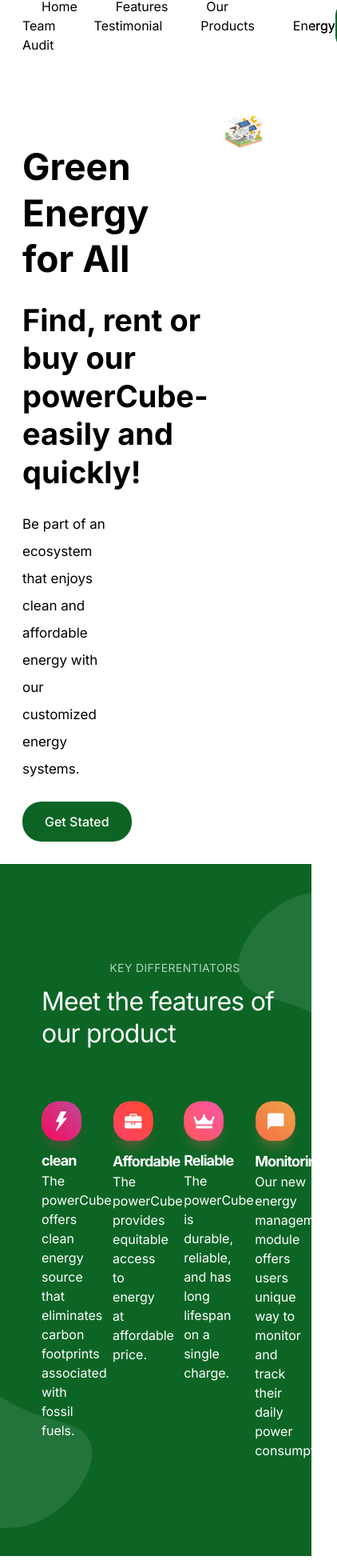
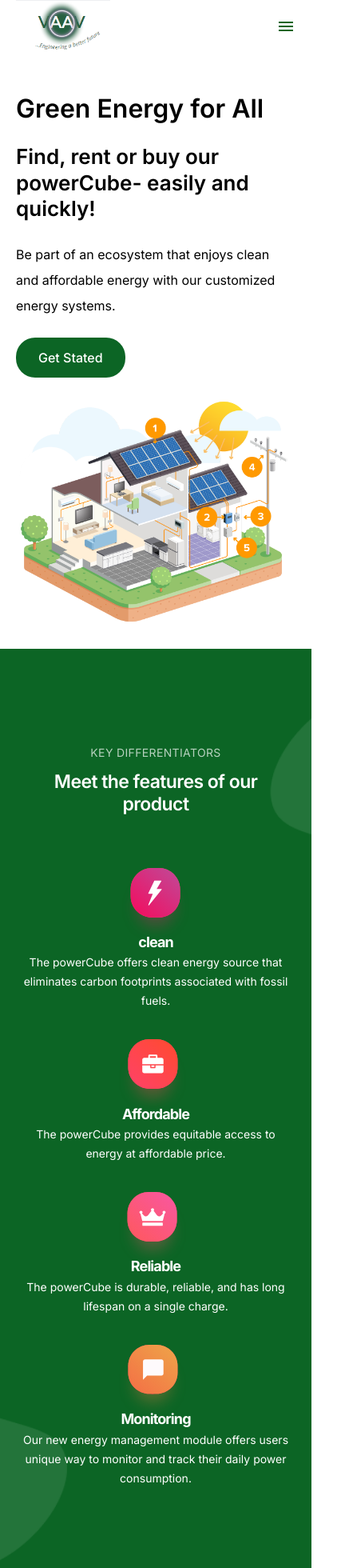
Before and after one commit to Valerie-V/VAAV-Web-App, a Next.js app: page / in a window 390 px wide. Shown: the top 1960 px of the page at 80% size, 422 px wide, since content can reach past the window. Built offline with nearby package versions, Linux system fonts and the light colour scheme.

Commit message:
responsive

```diff
--- a/app/audit/audit.js
+++ b/app/audit/audit.js
@@ -117,7 +117,7 @@ function Auditing({
 
   return (
     <div className="houseAudit flex justify-center">
-    <div className=" bg-black bg-opacity-[0.04] h-auto w-auto flex flex-col p-8 rounded-3xl">
+    <div className=" bg-black bg-opacity-[0.04] h-auto md:w-auto w-[90%] flex flex-col p-8 rounded-3xl">
       <form className="inputs mb-3" onSubmit={handleSubmit}>
         <input
         className='h-7 border-0 mr-3 rounded-xl pl-3'
--- a/app/features.js
+++ b/app/features.js
@@ -3,38 +3,38 @@ import React from 'react'
 function Features() {
   return (
     <section className='feature bg-pattern bg-no-repeat bg-cover bg-center bg-primary py-[120px]' id='features'>
-      <div className='container mx-6 px-7' aria-label='container'>
+      <div className='container md:mx-6 px-7' aria-label='container'>
         <div className="title w-full flex flex-col items-center justify-start mb-16">
             <p className='text-white opacity-70 text-sm tracking-wide mb-3'>KEY DIFFERENTIATORS</p>
-            <h2 className='text-[32px] text-white tracking-tight leading-tight'>Meet the features of our product</h2>
+            <h2 className='text-[23px] text-center font-semibold md:text-[32px] text-white tracking-tight leading-tight'>Meet the features of our product</h2>
         </div>
-        <div className='feature__body flex text-white justify-between w-full'>
-            <div className="clean text-left p-0 m-0 w-[20%]">
-                <img className='ml-[-8px] mb-[-10px]' src='/illustrations/performance.svg' alt="" />
+        <div className='feature__body flex flex-col md:flex-row text-white text-center justify-between items-center  w-full'>
+            <div className="clean flex flex-col items-center md:text-left mb-9 p-0 m-0 md:w-[20%]">
+                <img className='md:ml-[-8px] w-[25%] mb-[-10px]' src='/illustrations/performance.svg' alt="" />
                 <div>
                     <h2 className='text-[18px] text-white leading-snug tracking-tighter font-bold'>clean</h2>
-                    <span className='text-white text-base font-normal'>The powerCube offers clean energy source that eliminates carbon footprints associated with fossil fuels.</span>
+                    <span className='text-white md:text-base text-sm font-normal'>The powerCube offers clean energy source that eliminates carbon footprints associated with fossil fuels.</span>
                 </div>
             </div>
-            <div className="affordable text-left p-0 m-0 w-[20%]">
-                <img className='ml-[-8px] mb-[-10px]' src='/illustrations/partnership.svg' alt="" />
+            <div className="affordable flex flex-col items-center md:text-left mb-9 p-0 m-0 md:w-[20%]">
+                <img className='ml-[-8px]  w-[25%] mb-[-10px]' src='/illustrations/partnership.svg' alt="" />
                 <div>
                     <h2 className='text-[18px] text-white leading-snug tracking-tighter font-bold'>Affordable</h2>
-                    <span className='text-white text-base font-normal'>The powerCube provides equitable access to energy at affordable price.</span>
+                    <span className='text-white md:text-base text-sm font-normal'>The powerCube provides equitable access to energy at affordable price.</span>
                 </div>
             </div>
-            <div className="reliable text-left p-0 m-0 w-[20%]">
-                <img className='ml-[-8px] mb-[-10px]' src='/illustrations/subscription.svg' alt="" />
+            <div className="reliable flex flex-col items-center md:text-left mb-9 p-0 m-0 md:w-[20%]">
+                <img className='ml-[-8px]  w-[25%] mb-[-10px]' src='/illustrations/subscription.svg' alt="" />
                 <div>
                     <h2 className='text-[18px] text-white leading-snug tracking-tighter font-bold'>Reliable</h2>
-                    <span className='text-white text-base font-normal'>The powerCube is durable, reliable, and has long lifespan on a single charge.</span>
+                    <span className='text-white md:text-base text-sm font-normal'>The powerCube is durable, reliable, and has long lifespan on a single charge.</span>
                 </div>
             </div>
-            <div className="monitoring text-left p-0 m-0 w-[20%]">
-                <img className='ml-[-8px] mb-[-10px]' src='/illustrations/support.svg' alt="" />
+            <div className="monitoring flex flex-col items-center md:text-left mb-9 p-0 m-0 md:w-[20%]">
+                <img className='ml-[-8px]  w-[25%] mb-[-10px]' src='/illustrations/support.svg' alt="" />
                 <div>
                     <h2 className='text-[18px] text-white leading-snug tracking-tighter font-bold'>Monitoring</h2>
-                    <span className='text-white text-base font-normal'>Our new energy management module offers users unique way to monitor and track their daily power consumption.</span>
+                    <span className='text-white md:text-base text-sm font-normal'>Our new energy management module offers users unique way to monitor and track their daily power consumption.</span>
                 </div>
             </div>
         </div>
--- a/app/home.js
+++ b/app/home.js
@@ -2,20 +2,20 @@ import React from 'react'
 
 function HomePage() {
   return (
-    <section id='home' className='home flex pt-36 pb-7 px-7'>
-      <div className="left w-auto mr-5">
-        <h1 className='text-[46px] font-bold leading-tight mb-6 mt-9'>
+    <section id='home' className='home flex flex-col md:flex-row md:pt-36 pt-20 pb-7 px-5 md:px-7'>
+      <div className="left w-auto md:mr-5 mb-6 md:mb-0" >
+        <h1 className='text-[32px] md:text-[46px] md:font-bold font-semibold leading-tight mb-6 mt-9'>
             Green Energy for All
         </h1>
-        <h2 className='text-[38px] leading-tight mb-6 font-bold'>
+        <h2 className='text-[26px] md:text-[38px] leading-tight mb-6 md:font-bold font-semibold'>
         Find, rent or buy our powerCube- easily and quickly!
         </h2>
-        <p className='text-[17px] pr-[110px] leading-loose font-normal mb-6'>
+        <p className='text-[16px] md:text-[17px] md:pr-[110px] leading-loose font-normal mb-6'>
         Be part of an ecosystem that enjoys clean and affordable energy with our customized energy systems.
         </p>
         <button className='bg-primary text-white py-[15px] px-7 rounded-3xl text-base font-medium leading-tight'>Get Stated</button>
       </div>
-      <div className="right pr-8">
+      <div className="right md:pr-8 pr-1">
         <img src='/illustrations/solar-house.png' alt="" className='w-full' />
       </div>
     </section>
--- a/app/nav.js
+++ b/app/nav.js
@@ -1,24 +1,61 @@
+'use client'
 import React from 'react'
 import Link from 'next/link'
+import { useState } from 'react';
+import MenuIcon from '@mui/icons-material/Menu';
+import CloseIcon from '@mui/icons-material/Close';
 
 function Nav() {
+
+  const [open, setOpen] = useState(false);
+
+  const handleClickOpen = () => {
+    setOpen(true);
+  };
+
+  const handleClose = () => {
+    setOpen(false);
+  };
   return (
-    <div className='nav flex justify-between items-center h-[64px] w-full  px-7 fixed bg-white z-10'>
+    <>
+    <div className='nav flex justify-between items-center h-[64px] w-full px-5 md:px-7 fixed bg-white z-10'>
         <Link href="/#home" className='w-[118px]'>
             <img src='/illustrations/logo-vaav.png' alt="logo" className='w-full' />
         </Link>
+        <div className='menu__icon text-primary md:hidden' onClick={handleClickOpen}>< MenuIcon fontSize='medium' /></div>
 
-      <nav>
-
-        <Link href='/#home' className='no-underline text-black text-base font-normal px-6 cursor-pointer leading-tight active:text-primary'>Home</Link>
+      <nav className='hidden md:block'>
+        <Link href='/#home' className=' no-underline text-black text-base font-normal px-6 cursor-pointer leading-tight active:text-primary'>Home</Link>
         <Link href='/#features' className='no-underline text-black text-base font-normal px-6 cursor-pointer leading-tight active:text-primary'>Features</Link>
         <Link href='/#team' className='no-underline text-black text-base font-normal px-6 cursor-pointer leading-tight active:text-primary'>Our Team</Link>
         <Link href='/#testimonial' className='no-underline text-black text-base font-normal px-6 cursor-pointer leading-tight active:text-primary'>Testimonial</Link>
         <Link href="/products" className='no-underline text-black text-base font-normal px-6 cursor-pointer leading-tight active:text-primary'>Products</Link>
         <Link href="/audit" className='no-underline text-black text-base font-normal px-6 cursor-pointer leading-tight active:text-primary'>Energy Audit</Link>
       </nav>
-      <button id='nav__btn' className='bg-primary text-white py-[15px] px-7 rounded-3xl text-base font-medium leading-tight'>Get Started</button>
+      <button id='nav__btn' className=' hidden md:block bg-primary text-white py-[15px] px-7 rounded-3xl text-base font-medium leading-tight'>Get Started</button>
     </div>
+    <div className={`mobile__container w-full h-full  z-20 fixed overflow-hidden bg-opacity-50 bg-black ${open? '' : 'hidden'}`}>
+      <div className="mobile__nav  bg-white fixed  w-[85%] h-full px-8 pt-5">
+        <div onClick={handleClose}>
+        <CloseIcon className='relative right-[-233px] '/>
+        </div>
+        <nav className='flex flex-col mt-[65px] ' onClick={handleClose}>
+          <Link href='/#home' className=' no-underline  text-base font-normal px-6 cursor-pointer leading-tight active:text-[#FFA740] mb-[15px] pl-0 text-primary'>Home</Link>
+          <hr className='w-full bg-grey'/>
+          <Link href='/#features' className='no-underline text-primary text-base font-normal px-6 cursor-pointer leading-tight active:text-[#FFA740] mb-[15px] mt-[15px] pl-0'>Features</Link>
+          <hr className='w-full bg-grey'/>
+          <Link href='/#team' className='no-underline text-primary text-base font-normal px-6 cursor-pointer leading-tight active:text-[#FFA740] mb-[15px] mt-[15px] pl-0'>Our Team</Link>
+          <hr className='w-full bg-grey'/>
+          <Link href='/#testimonial' className='no-underline text-primary text-base font-normal px-6 cursor-pointer leading-tight active:text-[#FFA740] mb-[15px] mt-[15px] pl-0'>Testimonial</Link>
+          <hr className='w-full bg-grey'/>
+          <Link href="/products" className='no-underline text-primary text-base font-normal px-6 cursor-pointer leading-tight active:text-[#FFA740] mb-[15px] mt-[15px] pl-0'>Products</Link>
+          <hr className='w-full bg-grey'/>
+          <Link href="/audit" className='no-underline text-primary text-base font-normal px-6 cursor-pointer leading-tight active:text-[#FFA740] mb-[15px] mt-[15px] pl-0'>Energy Audit</Link>
+          <hr className='w-full bg-grey'/>
+        </nav>
+      </div>
+    </div>
+    </>
   )
 }
 
```
Also changed, not shown: app/access.js (+11 -11 lines).
